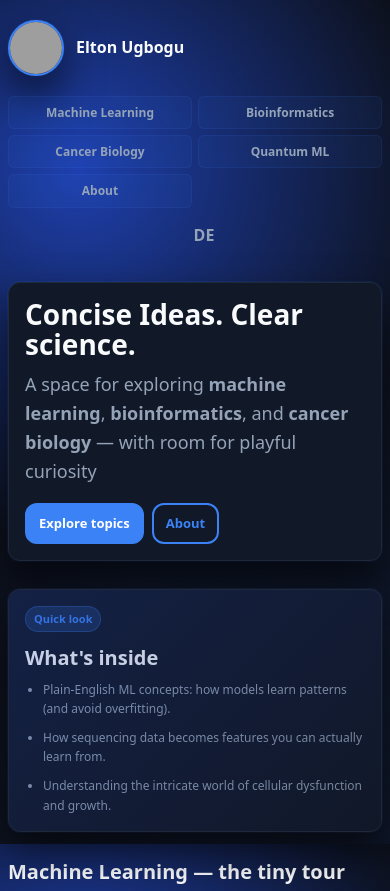
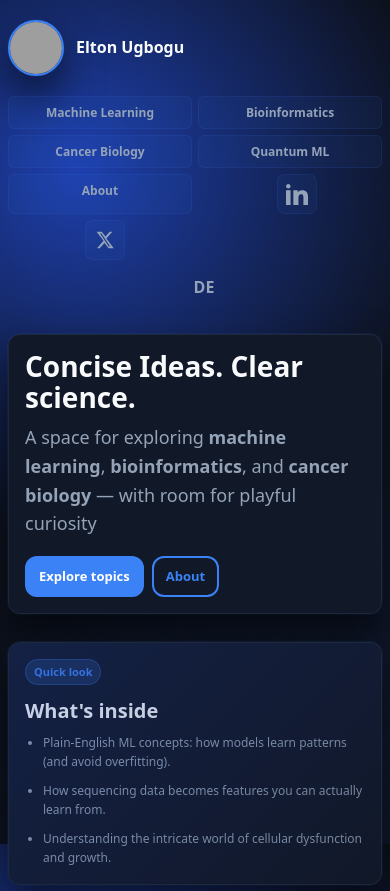
Before and after one commit to EltonUgbogu/eltonugbogu.github.io, a plain HTML site: page index.html in a window 390 px wide. Shown: the top 891 px of the page. Drawn offline with Linux system fonts and the light colour scheme; grey boxes are pictures that could not be loaded.

Commit message:
Add social media integration
- Add LinkedIn and Twitter icons to header navigation
- Include SVG icons with proper accessibility attributes
- Add hover effects for social icons (blue on hover)
- Add 'Find me' section with social media buttons
- Update mobile CSS for social icons
- Improve social graph connections and discoverability
- Add target='_blank' and rel='noopener' for security

```diff
--- a/index.html
+++ b/index.html
@@ -144,6 +144,10 @@
     .image-section { margin-top:38px; text-align:center; }
     .image-section img { max-width:100%; height:auto; border-radius:var(--rad); box-shadow:var(--shadow); border:1px solid var(--line); }
 
+    /* Social icon hover effects */
+    nav a[aria-label] svg { transition: color .2s ease; }
+    nav a[aria-label]:hover svg { color: var(--acc); }
+
     /* Respect reduced motion */
     @media (prefers-reduced-motion: reduce) {
       * { animation: none !important; transition: none !important; scroll-behavior: auto !important; }
@@ -166,6 +170,15 @@
         grid-template-columns: repeat(3, 1fr);
         gap: 8px;
         margin-top: 8px;
+      }
+      nav a[aria-label] {
+        grid-column: span 1;
+        justify-self: center;
+        margin-left: 0;
+        padding: 8px;
+        border-radius: 8px;
+        background: rgba(59,130,246,0.05);
+        border: 1px solid rgba(59,130,246,0.1);
       }
       nav a {
         margin-left: 0;
@@ -261,6 +274,26 @@
         <a href="#cancer-bio" data-en="Cancer Biology" data-de="Krebsbiologie">Cancer Biology</a>
         <a href="#qml" data-en="Quantum ML" data-de="Quanten-ML">Quantum ML</a>
         <a href="#about" data-en="About" data-de="Über mich">About</a>
+        <a href="https://www.linkedin.com/in/elton-ugbogu"
+           aria-label="LinkedIn profile"
+           target="_blank" rel="noopener"
+           style="margin-left:14px; display:inline-flex; align-items:center;">
+          <!-- LinkedIn SVG -->
+          <svg width="22" height="22" viewBox="0 0 24 24" fill="currentColor" aria-hidden="true" style="color:var(--muted)">
+            <path d="M4.98 3.5C4.98 4.88 3.86 6 2.5 6S0 4.88 0 3.5 1.12 1 2.5 1s2.48 1.12 2.48 2.5zM0 8h5v16H0zM8 8h4.8v2.2h.1C13.7 8.9 15.4 8 17.6 8 22.1 8 24 10.7 24 15.1V24h-5v-7.6c0-1.8 0-4.1-2.5-4.1-2.5 0-2.9 2-2.9 4v7.7H8z"/>
+          </svg>
+        </a>
+
+        <a href="https://twitter.com/EUgbogu42393"
+           aria-label="Twitter profile"
+           target="_blank" rel="noopener"
+           style="margin-left:10px; display:inline-flex; align-items:center;">
+          <!-- Twitter (X) SVG -->
+          <svg width="22" height="22" viewBox="0 0 24 24" fill="currentColor" aria-hidden="true" style="color:var(--muted)">
+            <path d="M17.1 3H20l-6.5 7.4L21.5 21h-5.6l-4.4-5.6L6.2 21H3.3l7.1-8.1L2.8 3h5.7l4 5.2L17.1 3zm-1 16h1.5L8.1 5H6.6l9.5 14z"/>
+          </svg>
+        </a>
+
         <button id="lang-switch"
           type="button"
           aria-label="Switch language"
@@ -420,6 +453,18 @@
       </p>
     </section>
 
+    <section class="card pad">
+      <h2 data-en="Find me" data-de="Finde mich">Find me</h2>
+      <p class="small">
+        <a class="btn" href="https://www.linkedin.com/in/elton-ugbogu" target="_blank" rel="noopener" aria-label="LinkedIn">
+          LinkedIn
+        </a>
+        <a class="btn" href="https://twitter.com/EUgbogu42393" target="_blank" rel="noopener" aria-label="Twitter">
+          Twitter
+        </a>
+      </p>
+    </section>
+
     <section id="contact" class="card pad">
       <h2 data-en="Contact" data-de="Kontakt">Contact</h2>
       <p class="small" data-en="Say hello: <a href='mailto:contact@eltonugbogu.com'>contact@eltonugbogu.com</a>" data-de="Sagen Sie Hallo: <a href='mailto:contact@eltonugbogu.com'>contact@eltonugbogu.com</a>">Say hello: <a href="mailto:contact@eltonugbogu.com">contact@eltonugbogu.com</a></p>
```
